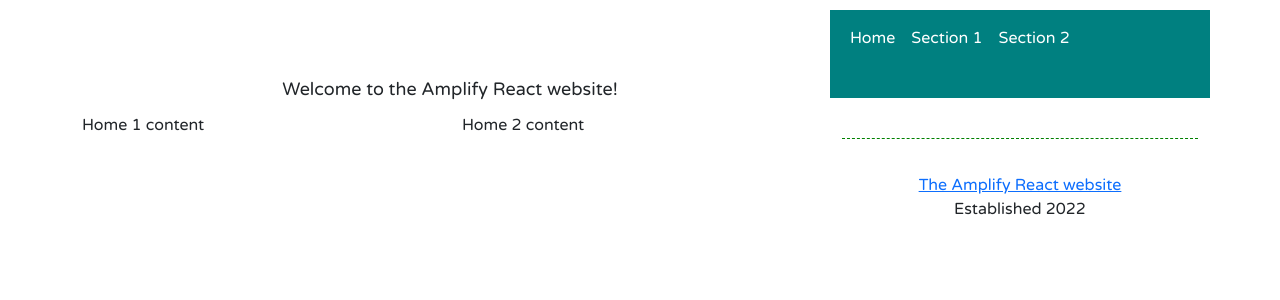
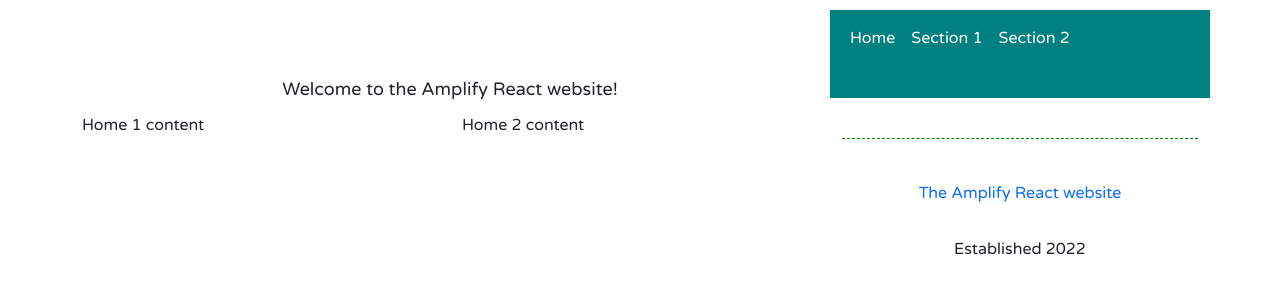
Before and after one commit to MattThommes/amplify-react-app, a React (Create React App) app: page / in a window 1280 px wide. Shown: the top 300 px of the page. Built offline with nearby package versions, Linux system fonts and the light colour scheme.

Commit message:
Messing around with the template more

```diff
--- a/src/App.js
+++ b/src/App.js
@@ -53,11 +53,13 @@ function App() {
                         <Routes>
                             <Route path="/" element={<Home content="1" />} />
                             <Route path="/section-1" element={<Section content="1" />} />
+                            <Route path="/section-2" element={<Section content="1" />} />
                         </Routes>
                     </Col>
                     <Col sm>
                         <Routes>
                             <Route path="/" element={<Home content="2" />} />
+                            <Route path="/section-1" element={<Section content="2" />} />
                             <Route path="/section-2" element={<Section content="2" />} />
                         </Routes>
                     </Col>
@@ -96,12 +98,12 @@ function Section(params) {
             <div className="content test">
                 {params.content === "1" &&
                     <>
-                        <p>Section 1 content</p>
+                        <p>Section content 1</p>
                     </>
                 }
                 {params.content === "2" &&
                     <>
-                        <p>Section 2 content</p>
+                        <p>Section content 2</p>
                     </>
                 }
             </div>
@@ -113,7 +115,7 @@ function Footer() {
     return (
         <div className="footer">
             <br />
-            <a href="/">The Amplify React website</a>
+            <Nav.Link as={Link} to="/">The Amplify React website</Nav.Link>
             <br />
             Established {new Date().getFullYear()}
         </div>
```
